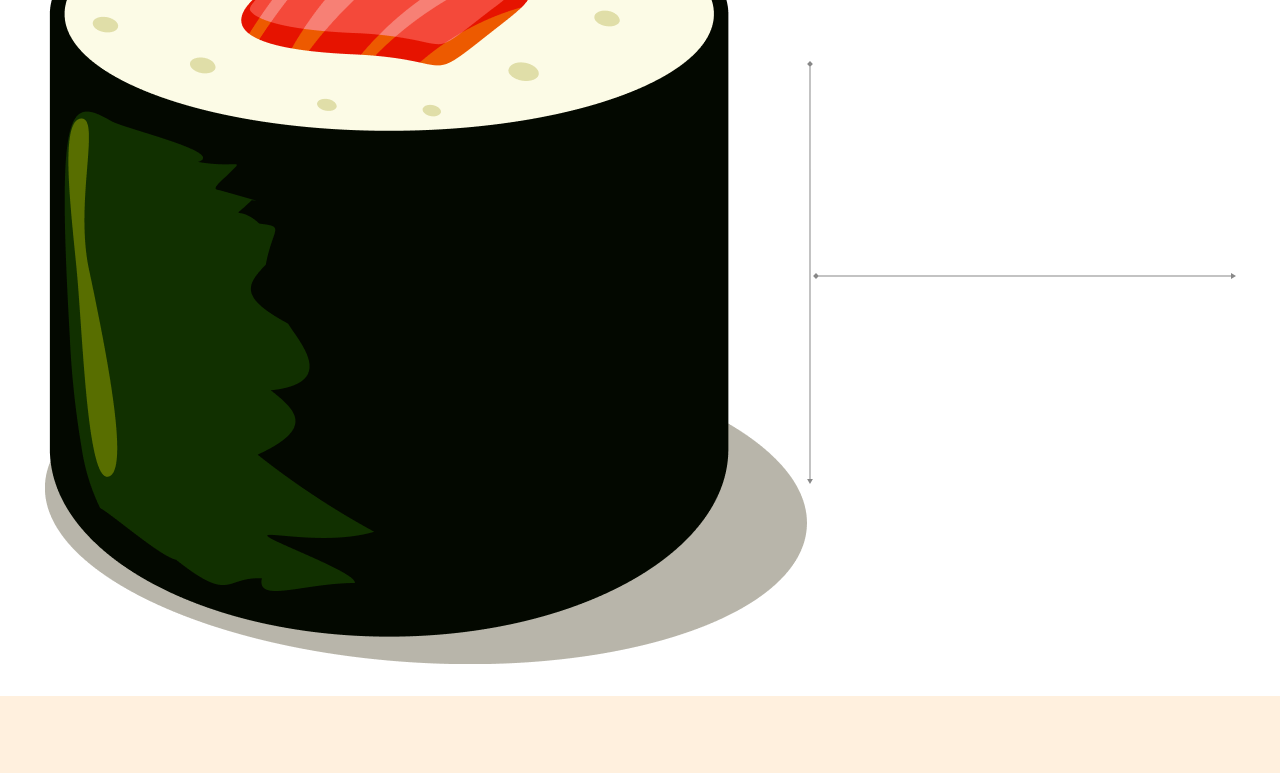
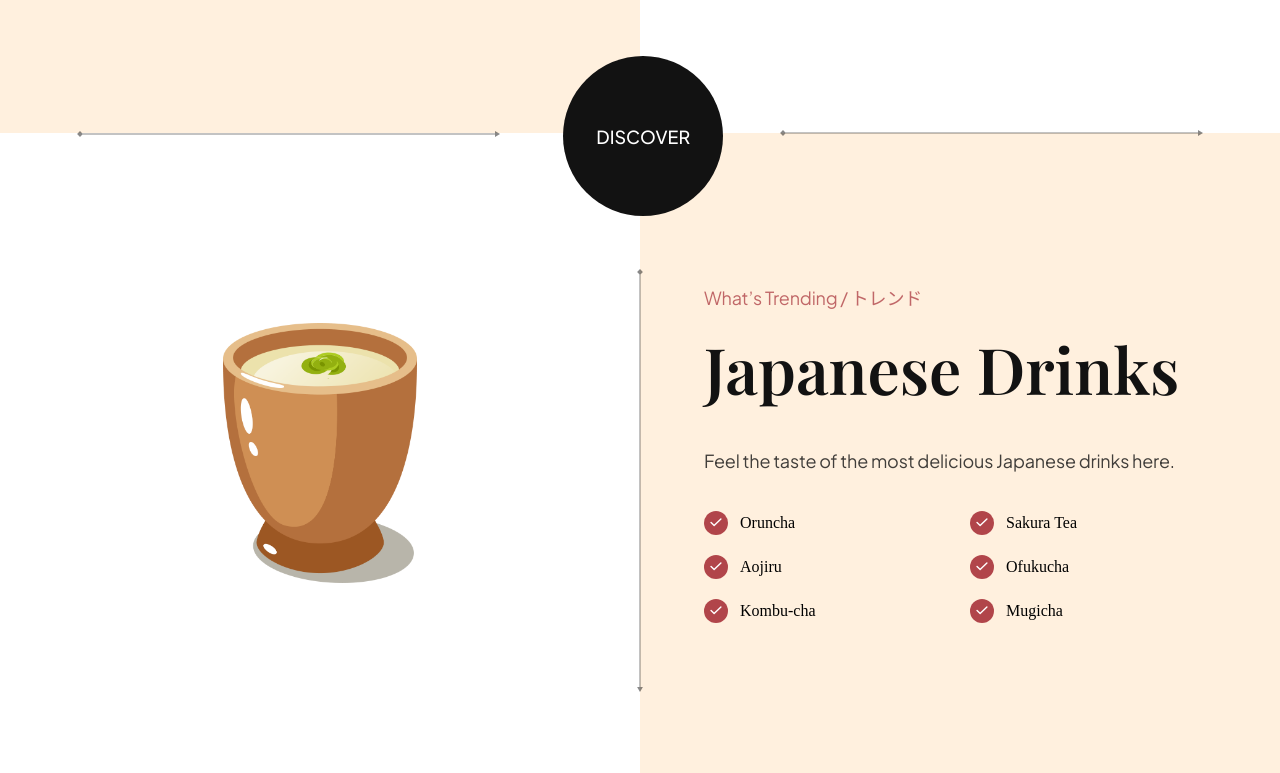
Before and after one commit to Ase020/papa-dishes, a website built with Vite: page index.html in a window 1280 px wide. Shown: the part 2880-3653 px from the top of the page. Before the commit the page ends 3576 px from the top, so only its background shows below. Built offline with nearby package versions, Linux system fonts and the light colour scheme.

Commit message:
trending section build

```diff
--- a/css/sections/trending.css
+++ b/css/sections/trending.css
@@ -9,7 +9,7 @@
 }
 
 .trending-sushi,
-.trending-drink {
+.trending-drinks {
   width: 100%;
   min-height: 640px;
   display: flex;
@@ -70,6 +70,80 @@
   background-position: center;
 }
 
+.trending__image img {
+  width: 254px;
+  height: 260px;
+  object-fit: contain;
+}
+
 .trending-sushi .trending__image {
   background-image: url("../../assets/japanese_sushi.png");
 }
+
+.trending-drink .trending__image {
+  background-image: url("../../assets/japanese_drinks.png");
+}
+
+.trending__discover {
+  position: absolute;
+  top: 44%;
+  left: 44%;
+  z-index: 1;
+  width: 160px;
+  height: 160px;
+  background: var(--secondary-color);
+  border-radius: 100%;
+
+  display: flex;
+  align-items: center;
+  justify-content: center;
+}
+
+.trending__discover p {
+  color: #fff;
+  font-weight: 500;
+  font-size: 18px;
+  font-family: var(--plus-jakarta-sans);
+  text-transform: uppercase;
+}
+
+.trending__arrow {
+  position: absolute;
+  z-index: 1;
+}
+
+.trending__arrow img {
+  object-fit: contain;
+}
+
+.trending__arrow-left {
+  left: -2.5px;
+  top: 12%;
+}
+
+.trending__arrow-left img,
+.trending__arrow-top img {
+  width: auto;
+  height: 100%;
+}
+
+.trending__arrow-top {
+  top: -10.5px;
+  left: 12%;
+}
+
+.trending__arrow-bottom {
+  bottom: -6.5px;
+  right: 12%;
+}
+
+.trending__arrow-bottom img,
+.trending__arrow-right img {
+  width: 100%;
+  height: auto;
+}
+
+.trending__arrow-right {
+  right: -2.5px;
+  bottom: 12%;
+}
--- a/index.html
+++ b/index.html
@@ -211,6 +211,7 @@
     </section>
 
     <section class="trending" id="food">
+      <section class="trending-sushi">
         <div class="trending__content" data-aos="fade-right">
           <p class="sushi__subtitle">What’s Trending / トレンド</p>
 
@@ -284,6 +285,85 @@
         </div>
       </section>
 
+      <div class="trending__discover" data-aos="zoom-in">
+        <p>Discover</p>
+      </div>
+
+      <section class="trending-drinks">
+        <div class="trending__image flex-center">
+          <img src="assets/sushi-4.png" alt="sush4" data-aos="fade-right" />
+
+          <div class="trending__arrow trending__arrow-top">
+            <img src="assets/arrow-horizontal.svg" alt="arrow_horizontal" />
+          </div>
+
+          <div class="trending__arrow trending__arrow-right">
+            <img src="assets/arrow-vertical.svg" alt="arrow_vertical" />
+          </div>
+        </div>
+
+        <div class="trending__content" data-aos="fade-left">
+          <p class="sushi__subtitle">What’s Trending / トレンド</p>
+
+          <h3 class="sushi__title">Japanese Drinks</h3>
+
+          <p class="sushi__description">
+            Feel the taste of the most delicious Japanese drinks here.
+          </p>
+
+          <ul class="trending__list flex-between">
+            <li>
+              <div class="trending__icon flex-center">
+                <img src="assets/check.svg" alt="check" />
+              </div>
+
+              <p>Oruncha</p>
+            </li>
+
+            <li>
+              <div class="trending__icon flex-center">
+                <img src="assets/check.svg" alt="check" />
+              </div>
+
+              <p>Sakura Tea</p>
+            </li>
+
+            <li>
+              <div class="trending__icon flex-center">
+                <img src="assets/check.svg" alt="check" />
+              </div>
+
+              <p>Aojiru</p>
+            </li>
+
+            <li>
+              <div class="trending__icon flex-center">
+                <img src="assets/check.svg" alt="check" />
+              </div>
+
+              <p>Ofukucha</p>
+            </li>
+
+            <li>
+              <div class="trending__icon flex-center">
+                <img src="assets/check.svg" alt="check" />
+              </div>
+
+              <p>Kombu-cha</p>
+            </li>
+
+            <li>
+              <div class="trending__icon flex-center">
+                <img src="assets/check.svg" alt="check" />
+              </div>
+
+              <p>Mugicha</p>
+            </li>
+          </ul>
+        </div>
+      </section>
+    </section>
+
     <script src="js/script.js" type="module"></script>
   </body>
 </html>
```
Lines whose indentation alone changed are shown as unchanged.
